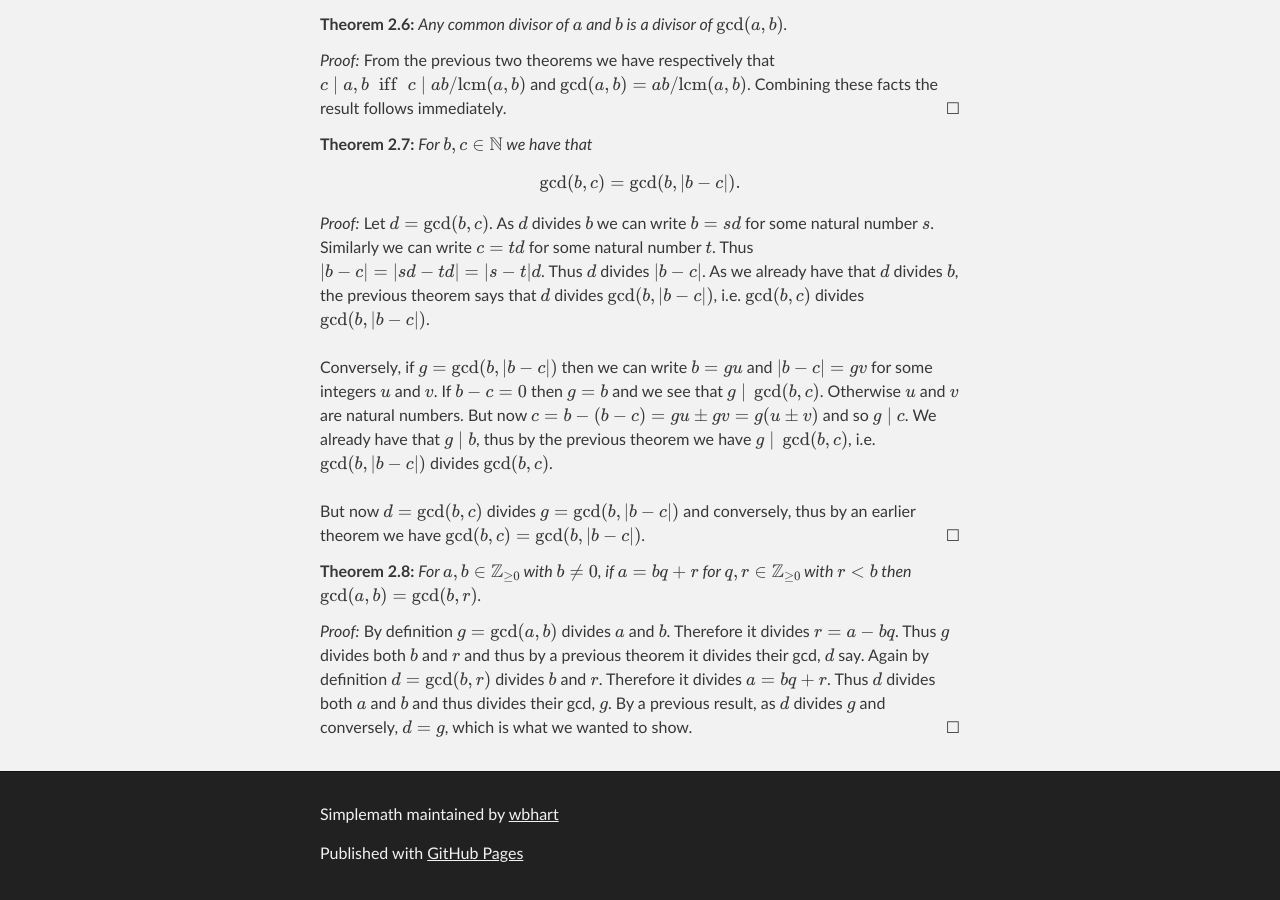
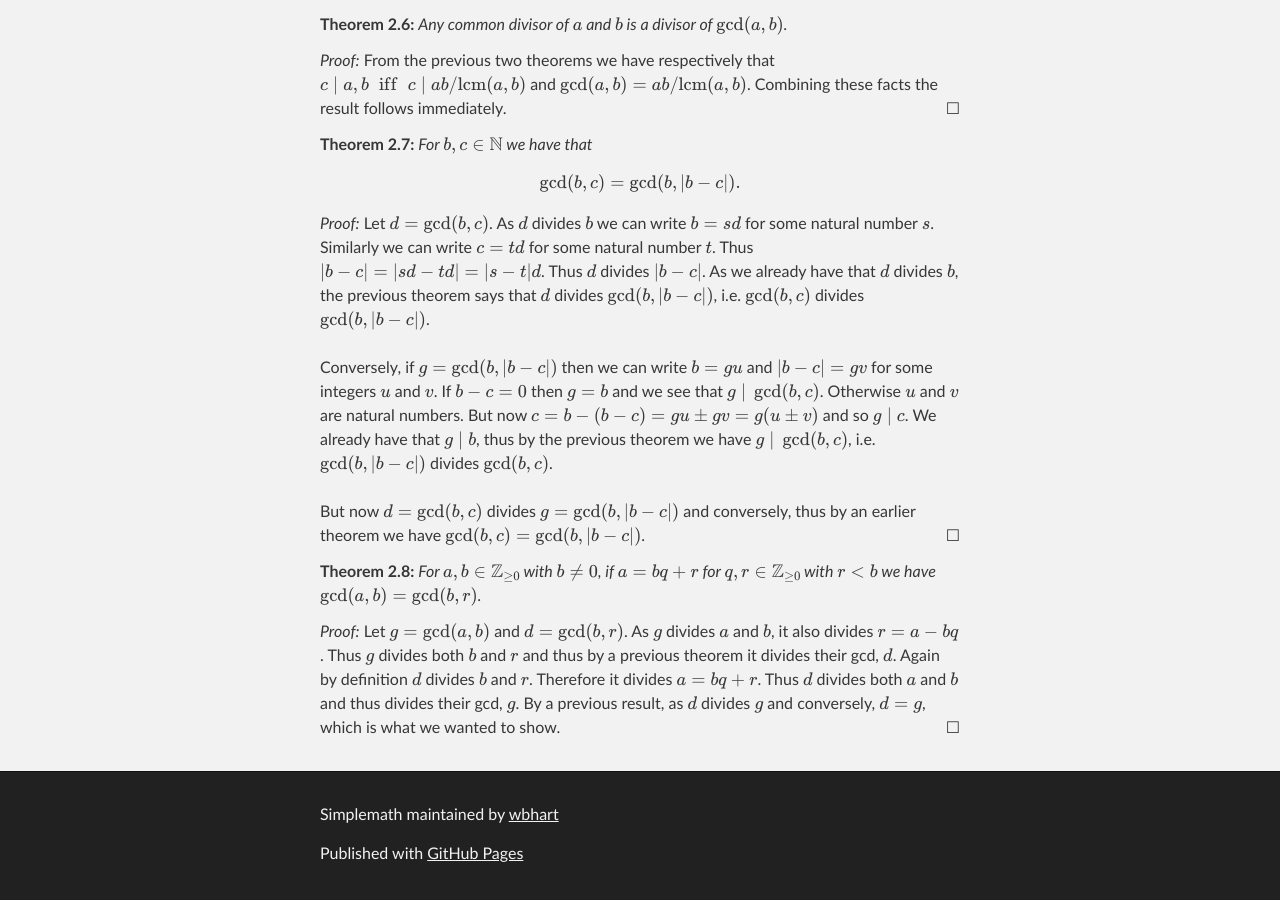
Before and after one commit to wbhart/SimpleMath, a Jekyll site: the page built from test.html, in a window 1280 px wide and 900 px high, scrolled down 1980 px. Built offline with Jekyll 4.4.1, drawn with Linux system fonts in a browser that asks for light colours; formulas are drawn with MathJax 3.

Commit message:
Update test.html

```diff
--- a/test.html
+++ b/test.html
@@ -134,13 +134,13 @@ But now \(d = \gcd(b, c)\) divides \(g = \gcd(b, |b - c|)\) and conversely, thus
 </proof>
 
 <theorem> For \(a, b \in \mathbb{Z}_{\geq 0}\) with \(b \neq 0\), if \(a = bq + r\) for \(q, r \in \mathbb{Z}_{\geq 0}\)
-with \(r < b\) then \(\gcd(a, b) = \gcd(b, r)\).
+with \(r < b\) we have \(\gcd(a, b) = \gcd(b, r)\).
 </theorem>
 
-<proof> By definition \(g = \gcd(a, b)\) divides \(a\) and \(b\). Therefore it divides \(r = a - bq\). Thus \(g\) divides
-both \(b\) and \(r\) and thus by a previous theorem it divides their gcd, \(d\) say.
+<proof> Let \(g = \gcd(a, b)\) and \(d  = \gcd(b, r)\). As \(g\) divides \(a\) and \(b\), it also divides \(r = a - bq\).
+Thus \(g\) divides both \(b\) and \(r\) and thus by a previous theorem it divides their gcd, \(d\).
 
-Again by definition \(d = \gcd(b, r)\) divides \(b\) and \(r\). Therefore it divides \(a = bq + r\). Thus \(d\) divides
+Again by definition \(d\) divides \(b\) and \(r\). Therefore it divides \(a = bq + r\). Thus \(d\) divides
 both \(a\) and \(b\) and thus divides their gcd, \(g\).
 
 By a previous result, as \(d\) divides \(g\) and conversely, \(d = g\), which is what we wanted to show.
```
